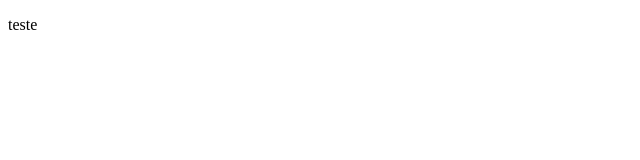
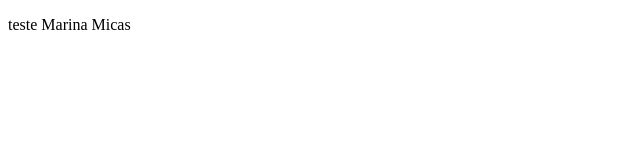
Before and after one commit to MeusEstudos/grid-layout, a plain HTML site: page index.html in a window 1280 px wide. Shown: the whole page, without its empty margins (0-640 px from the left). Drawn offline with Linux system fonts and the light colour scheme.

Commit message:
Update index.html

```diff
--- a/index.html
+++ b/index.html
@@ -7,6 +7,6 @@
     <meta name="viewport" content="width=device-width, initial-scale=1">
 </head>
 <body>
-    <p>teste</p>
+    <p>teste Marina Micas</p>
 </body>
 </html>
```
